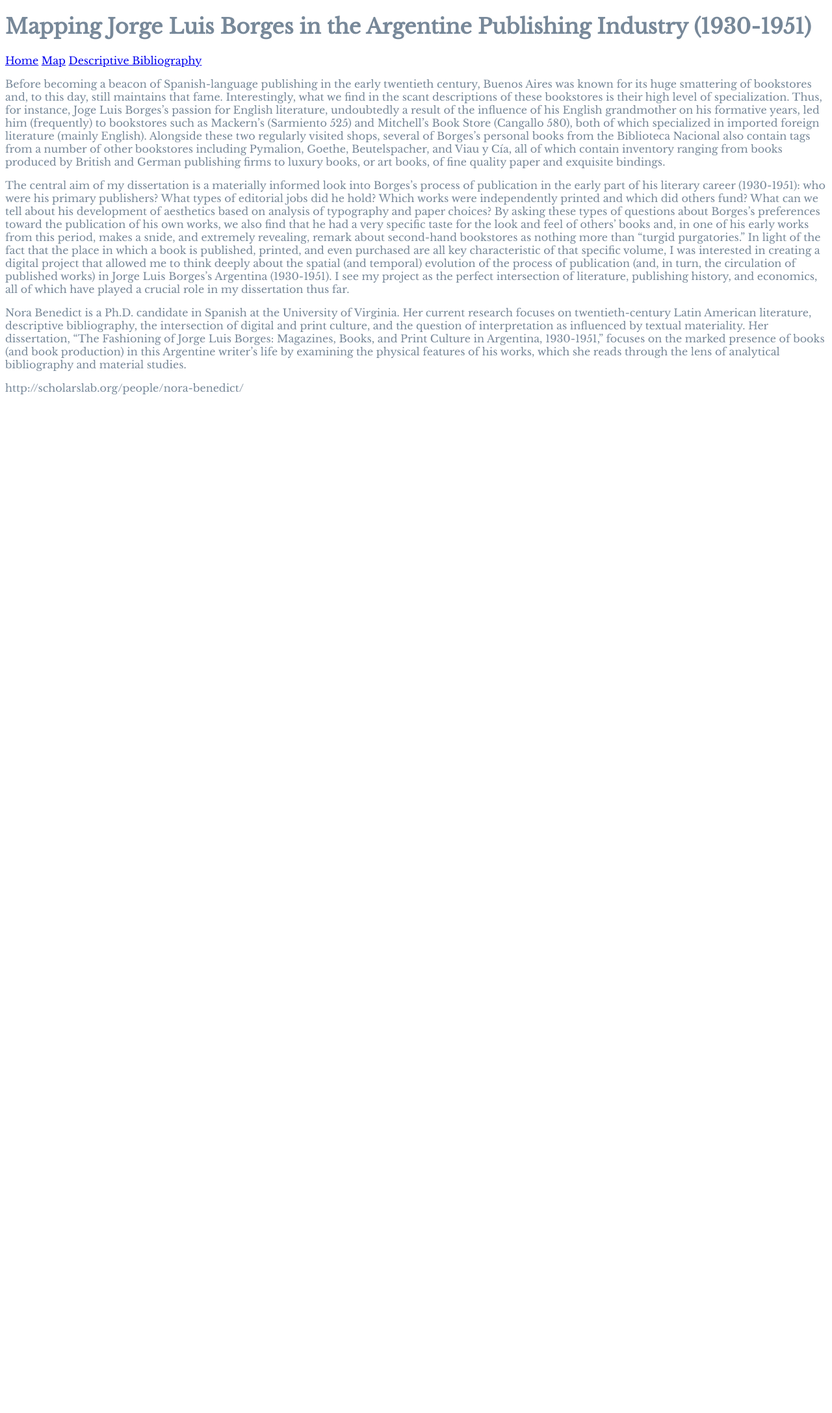
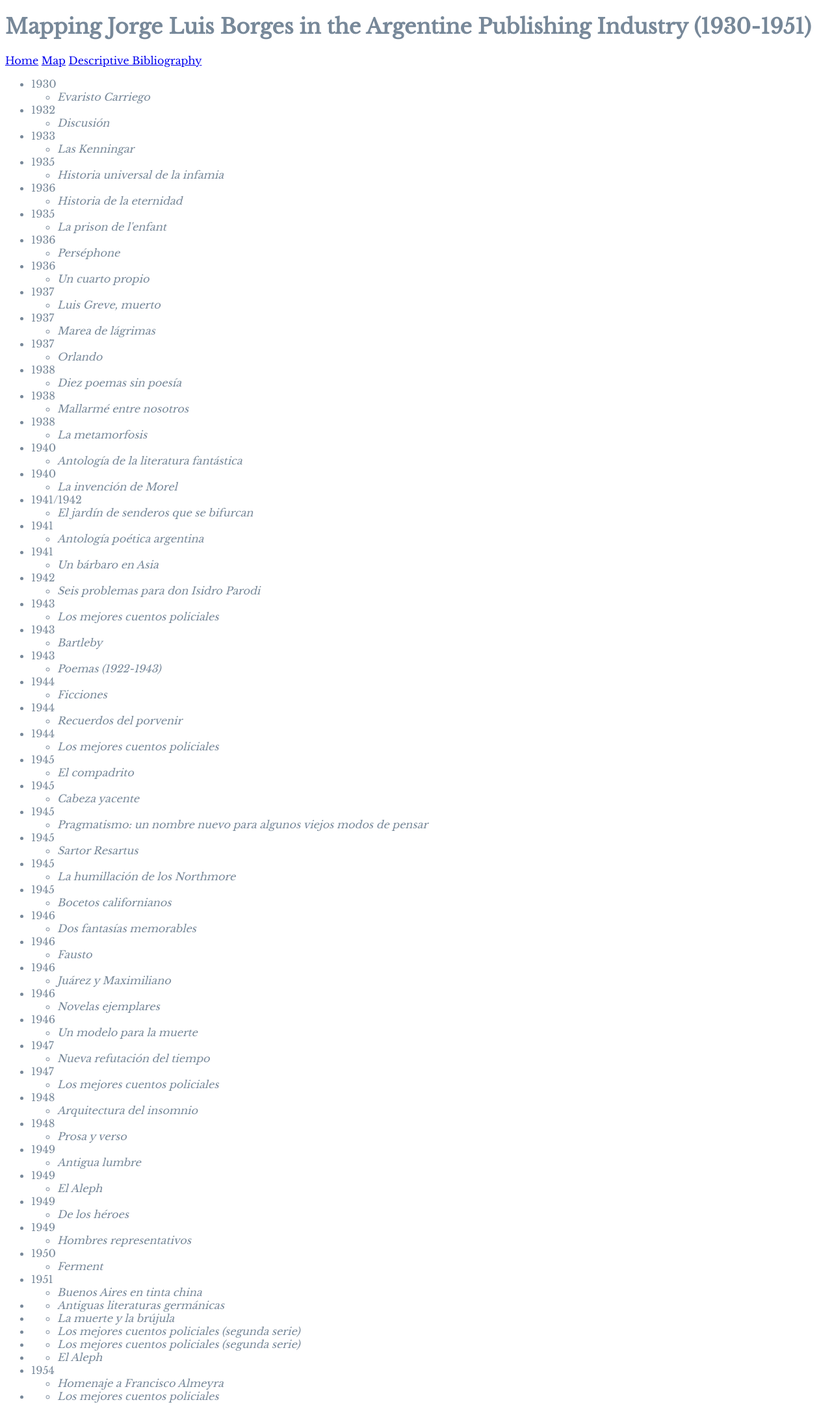
Before and after one commit to norabenedict/borges, a Jekyll site: the page built from descriptive-bibliography.html, in a window 1280 px wide. Shown: the whole page at 65% size. Built offline with Jekyll 4.4.1, drawn with Linux system fonts in a browser that asks for light colours; nearby versions of some CDN libraries; before the commit the page ends 900 px from its top, so only the background shows below that.

Commit message:
updates on style and des bib pages

```diff
--- a/descriptive-bibliography.html
+++ b/descriptive-bibliography.html
@@ -3,7 +3,21 @@
 title: Descriptive Bibliography
 ---
 
-<p>Before becoming a beacon of Spanish-language publishing in the early twentieth century, Buenos Aires was known for its huge smattering of bookstores and, to this day, still maintains that fame. Interestingly, what we find in the scant descriptions of these bookstores is their high level of specialization. Thus, for instance, Joge Luis Borges’s passion for English literature, undoubtedly a result of the influence of his English grandmother on his formative years, led him (frequently) to bookstores such as Mackern’s (Sarmiento 525) and Mitchell’s Book Store (Cangallo 580), both of which specialized in imported foreign literature (mainly English). Alongside these two regularly visited shops, several of Borges’s personal books from the Biblioteca Nacional also contain tags from a number of other bookstores including Pymalion, Goethe, Beutelspacher, and Viau y Cía, all of which contain inventory ranging from books produced by British and German publishing firms to luxury books, or art books, of fine quality paper and exquisite bindings.</p>
-<p>The central aim of my dissertation is a materially informed look into Borges’s process of publication in the early part of his literary career (1930-1951): who were his primary publishers? What types of editorial jobs did he hold? Which works were independently printed and which did others fund? What can we tell about his development of aesthetics based on analysis of typography and paper choices? By asking these types of questions about Borges’s preferences toward the publication of his own works, we also find that he had a very specific taste for the look and feel of others’ books and, in one of his early works from this period, makes a snide, and extremely revealing, remark about second-hand bookstores as nothing more than “turgid purgatories.” In light of the fact that the place in which a book is published, printed, and even purchased are all key characteristic of that specific volume, I was interested in creating a digital project that allowed me to think deeply about the spatial (and temporal) evolution of the process of publication (and, in turn, the circulation of published works) in Jorge Luis Borges’s Argentina (1930-1951). I see my project as the perfect intersection of literature, publishing history, and economics, all of which have played a crucial role in my dissertation thus far. </p>
-<p>Nora Benedict is a Ph.D. candidate in Spanish at the University of Virginia. Her current research focuses on twentieth-century Latin American literature, descriptive bibliography, the intersection of digital and print culture, and the question of interpretation as influenced by textual materiality. Her dissertation, “The Fashioning of Jorge Luis Borges: Magazines, Books, and Print Culture in Argentina, 1930-1951,” focuses on the marked presence of books (and book production) in this Argentine writer’s life by examining the physical features of his works, which she reads through the lens of analytical bibliography and material studies.</p>
-<p>http://scholarslab.org/people/nora-benedict/</p>
+<ul>
+{% for bibliography in site.data.descriptive-bibliography %}
+{% assign work = bibliography[1] %}
+{% assign workkey = bibliography[0] %}
+  <li id="{{workkey}}">
+      {{ work.year }}
+      <ul>
+        <li> <em> {{ work.title }} </em> </li>
+      </ul>
+      <div class="description">
+        {% for description in work.descriptive_bibliography %}
+        <strong> {{ description[0] | upcase }} </strong>
+        <p> {{ description[1] }} </p>
+        {% endfor %}
+      </div>
+  </li>
+{% endfor %}
+</ul>
--- a/styles.css
+++ b/styles.css
@@ -21,3 +21,12 @@
   overflow-y: scroll;
   border: 1px solid midnightblue;
 }
+
+.description {
+  display: none;
+}
+
+
+:target .description {
+  display: block;
+}
```
